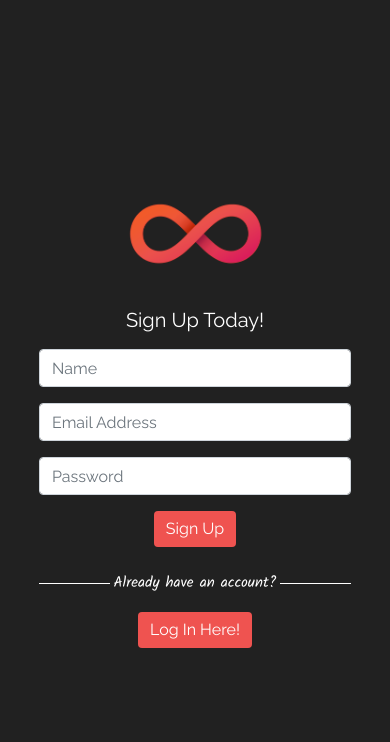
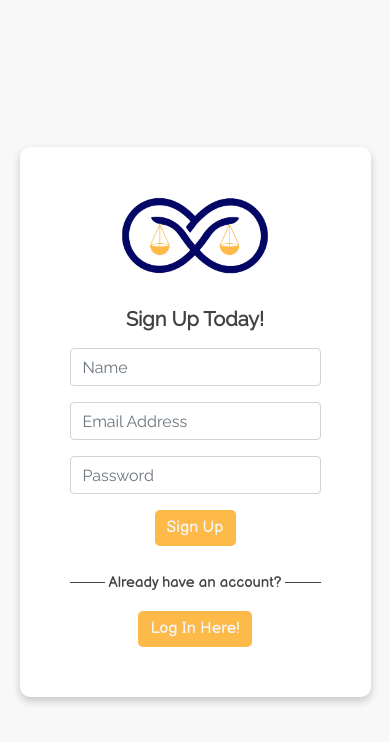
Before and after one commit to kartikbhalla12/LenDen, a React (Create React App) app: page /signup in a window 390 px wide. Shown: the top 742 px of the page. Built offline with nearby package versions, Linux system fonts and the light colour scheme.

Commit message:
styles: migrate to scss (2/X)
Signed-off-by: Kartik B <kartikbhalla12@gmail.com>

```diff
--- a/src/components/addressForm.jsx
+++ b/src/components/addressForm.jsx
@@ -124,7 +124,7 @@ class AddressForm extends CommonForm {
 					<Button className='btn-log' variant='primary' type='submit'>
 						Submit
 					</Button>
-					{this.renderLoader('#ef5350', {
+					{this.renderLoader({
 						margin: '3vh auto 0 auto',
 					})}
 				</Form>
--- a/src/components/common/commonForm.jsx
+++ b/src/components/common/commonForm.jsx
@@ -58,34 +58,34 @@ class CommonForm extends Component {
 			</Form.Group>
 		);
 	}
-	renderAlert = (id, style) => {
+	renderAlert = (className, style) => {
 		const { error } = this.state;
 		return (
 			error && (
-				<Alert style={style} id={id} variant='danger'>
+				<Alert style={style} className={className} variant='danger'>
 					{error}
 				</Alert>
 			)
 		);
 	};
 
-	renderSuccessAlert = style => {
+	renderSuccessAlert = (className, style) => {
 		const { success } = this.state;
 		return (
 			success && (
-				<Alert style={style} id='error-success' variant='primary'>
+				<Alert style={style} className={className} variant='primary'>
 					{success}
 				</Alert>
 			)
 		);
 	};
 
-	renderLoader = (color, style) => {
+	renderLoader = style => {
 		return (
 			<BarLoader
 				css={{ display: 'block', ...style }}
 				size={50}
-				color={color}
+				color='rgb(253,186,73)'
 				loading={this.state.loading}
 			/>
 		);
--- a/src/components/login.jsx
+++ b/src/components/login.jsx
@@ -1,5 +1,5 @@
 import React from 'react';
-import '../css/components/sign.css';
+// import '../css/components/sign.css';
 import { Image, Form, Button } from 'react-bootstrap';
 import Joi from 'joi-browser';
 import CommonForm from './common/commonForm';
@@ -45,24 +45,24 @@ class Login extends CommonForm {
 		return (
 			<div className='mainContainer'>
 				<div className='formBox'>
-					<Image src='/images/demoLogo.png' style={{ maxWidth: '150px' }} />
+					<Image src='/images/logo.png' />
 					<h2>Please Sign In</h2>
 					<Form noValidate className='form' onSubmit={this.handleSubmit}>
 						{this.renderInput('email', 'Email Address')}
 						{this.renderInput('password', 'Password')}
-						{this.renderAlert()}
-						<Button className='btn-log' variant='primary' type='submit'>
+						{this.renderAlert('error-alert')}
+						<Button className='btn-log' variant='none' type='submit'>
 							Sign In
 						</Button>
-						{this.renderLoader('#ef5350', {
+						{this.renderLoader({
 							margin: '3vh auto 0 auto',
 						})}
 					</Form>
-					<div className='separator'>New to LenDen ?</div>
+					<div className='separator'>New to LenDen?</div>
 					<Button
-						className='signButton btn-log'
+						className='signButton'
 						onClick={() => this.props.history.push('/signup')}
-						variant='primary'
+						variant='none'
 						type='submit'>
 						Create your LenDen account
 					</Button>
--- a/src/components/newProduct/bookForm.jsx
+++ b/src/components/newProduct/bookForm.jsx
@@ -162,7 +162,7 @@ class BookForm extends CommonForm {
 						'Minimum 5 characters required ' //TODO
 					)}
 					{this.renderImageUploader()}
-					{this.renderLoader('rgb(253, 186, 73)', {
+					{this.renderLoader({
 						margin: '3vh auto',
 						width: '30%',
 						backgroundColor: '#f7e6c8',
--- a/src/components/signup.jsx
+++ b/src/components/signup.jsx
@@ -1,5 +1,5 @@
 import React from 'react';
-import '../css/components/sign.css';
+// import '../css/components/sign.css';
 import { Image, Form, Button } from 'react-bootstrap';
 import CommonForm from './common/commonForm';
 import Joi from 'joi-browser';
@@ -50,26 +50,26 @@ class Signup extends CommonForm {
 		return (
 			<div className='mainContainer'>
 				<div className='formBox'>
-					<Image src='/images/demoLogo.png' style={{ maxWidth: '150px' }} />
+					<Image src='images/logo.png' />
 					<h2>Sign Up Today!</h2>
 					<Form noValidate className='form' onSubmit={this.handleSubmit}>
 						{this.renderInput('name', 'Name')}
 						{this.renderInput('email', 'Email Address')}
 						{this.renderInput('password', 'Password')}
-						{this.renderAlert()}
-						{this.renderSuccessAlert()}
-						<Button className='btn-log' variant='dark' type='submit'>
+						{this.renderAlert('error-alert')}
+						{this.renderSuccessAlert('error-success')}
+						<Button variant='none' type='submit'>
 							Sign Up
 						</Button>
-						{this.renderLoader('#ef5350', {
+						{this.renderLoader({
 							margin: '3vh auto 0 auto',
 						})}
 					</Form>
 					<div className='separator'>Already have an account? </div>
 					<Button
-						className='signButton btn-log'
+						className='signButton'
 						onClick={() => this.props.history.push('/login')}
-						variant='dark'
+						variant='none'
 						type='submit'>
 						Log In Here!
 					</Button>
--- a/src/css/components/sign.css
+++ b/src/css/components/sign.css
@@ -5,20 +5,24 @@
 	font-family: raleway;
 	display: flex;
 	height: 100vh;
-	background-color: #212121;
+	/* background-color: #f8f8f8; */
 	align-items: center;
 	text-align: center;
 }
 
 .formBox {
-	width: 80vw;
+	background-color: #fff;
+	box-shadow: 0 4px 8px 0 rgba(0, 0, 0, 0.2);
+	padding: 50px;
+	width: 90vw;
 	margin: auto;
-	max-width: 350px;
+	max-width: 400px;
 }
 .formBox > h2 {
 	margin-top: 4vh;
 	font-size: 20px;
-	color: white;
+	color: black;
+	font-weight: 600;
 }
 
 .formBox > hr {
@@ -36,8 +40,8 @@
 	display: flex;
 	align-items: center;
 	text-align: center;
-	color: white;
-	font-family: kalam;
+	color: #000;
+	font-family: 'Balsamiq Sans';
 	font-size: 15px;
 }
 
@@ -45,7 +49,7 @@
 .separator::after {
 	content: '';
 	flex: 1;
-	border-bottom: 1px solid #fff;
+	border-bottom: 1px solid #000;
 }
 .separator::before {
 	margin-right: 0.25em;
@@ -61,7 +65,7 @@
 .btn-log,
 .btn-log:active,
 .btn-log:hover {
-	background-color: #ef5350 !important;
+	background-color: rgb(253, 186, 73) !important;
 	box-shadow: none;
 	border: none;
 }
@@ -80,3 +84,10 @@
 	border: none;
 	font-size: 13px;
 }
+
+@media screen and (max-width: 500px) {
+	.formBox {
+		background-color: transparent;
+		box-shadow: none;
+	}
+}
--- /dev/null
+++ b/src/scss/_btn.scss
@@ -0,0 +1,14 @@
+@import './fonts';
+@import './colors';
+
+.btn,
+.btn:active,
+.btn:hover,
+.btn:focus {
+	color: color(text);
+	font-family: font(balsamiqSans);
+	background-color: color(accent);
+	box-shadow: none;
+	border: none;
+	border-radius: 5px;
+}
--- a/src/scss/_colors.scss
+++ b/src/scss/_colors.scss
@@ -5,6 +5,9 @@ $colors: (
 	background: #f8f8f8,
 	backgroundSecondary: #212121,
 	text: #f5f5f5,
+	success: rgb(129, 199, 132),
+	error: rgb(239, 103, 100),
+	white: #fff,
 );
 @function color($colorName) {
 	@return map-get($map: $colors, $key: $colorName);
--- a/src/scss/main.scss
+++ b/src/scss/main.scss
@@ -1,5 +1,7 @@
 @import './mainNav.scss';
 @import './sideNav.scss';
+@import './sign.scss';
+@import './btn';
 
 body {
 	min-height: 100vh;
--- a/src/scss/sideNav.scss
+++ b/src/scss/sideNav.scss
@@ -8,10 +8,6 @@
 	left: 36px;
 	top: 36px;
 	outline: none;
-}
-
-.bm-burger-bars {
-	background: #373a47;
 }
 
 .bm-burger-bars-hover {
--- /dev/null
+++ b/src/scss/sign.scss
@@ -0,0 +1,88 @@
+@import './colors';
+@import './fonts';
+
+.mainContainer {
+	font-family: font(raleway);
+	display: flex;
+	height: 100vh;
+	align-items: center;
+	text-align: center;
+
+	.formBox {
+		background-color: color(white);
+		box-shadow: 0 4px 8px 0 rgba(0, 0, 0, 0.2);
+		border-radius: 10px;
+		padding: 50px;
+		width: 90vw;
+		margin: auto;
+		max-width: 400px;
+
+		img {
+			max-width: 150px;
+		}
+
+		h2 {
+			margin-top: 4vh;
+			font-size: 20px;
+			color: color(secondary);
+			font-weight: 600;
+		}
+
+		.form {
+			margin-top: 2vh;
+
+			.error-alert {
+				border-radius: 5px;
+				font-family: font(raleway);
+				color: color(secondary);
+				background-color: rgba(color(error), 0.35);
+				font-size: 14px;
+				padding: 0.75rem 1rem;
+				border: none;
+			}
+
+			.error-success {
+				border-radius: 5px;
+				font-family: font(raleway);
+				color: color(secondary);
+				background-color: rgba(color(success), 0.35);
+				font-size: 14px;
+				border: none;
+			}
+		}
+
+		.separator {
+			margin-top: 3vh;
+			display: flex;
+			align-items: center;
+			text-align: center;
+			color: color(secondary);
+			font-family: font(balsamiqSans);
+			font-size: 15px;
+		}
+
+		.separator::before,
+		.separator::after {
+			content: '';
+			flex: 1;
+			border-bottom: 1px solid color(secondary);
+		}
+		.separator::before {
+			margin-right: 0.25em;
+		}
+		.separator::after {
+			margin-left: 0.25em;
+		}
+
+		.signButton {
+			margin-top: 2vh;
+		}
+	}
+}
+
+@media screen and (max-width: 500px) {
+	.formBox {
+		background-color: transparent;
+		box-shadow: none;
+	}
+}
```
Also changed, not shown: src/scss/mainNav.scss (+59 -38 lines), public/images/logo.png (added).
